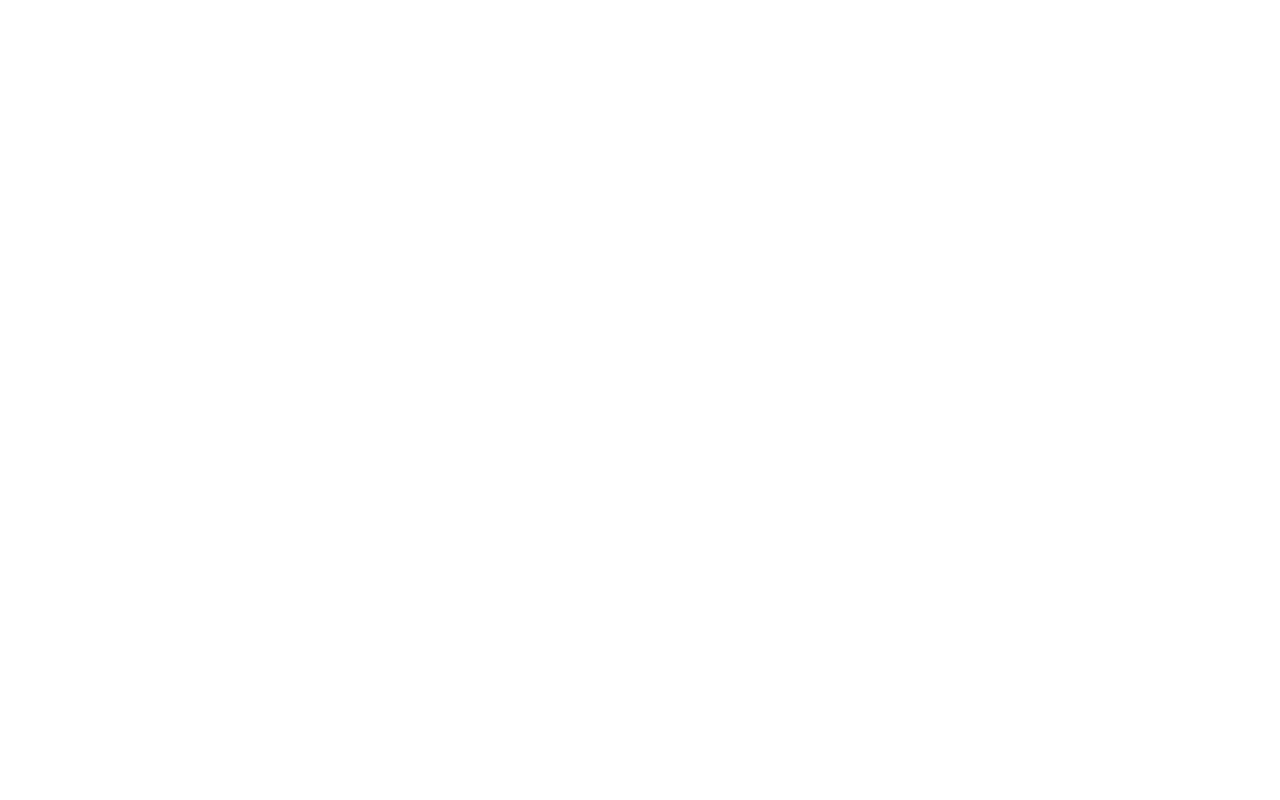
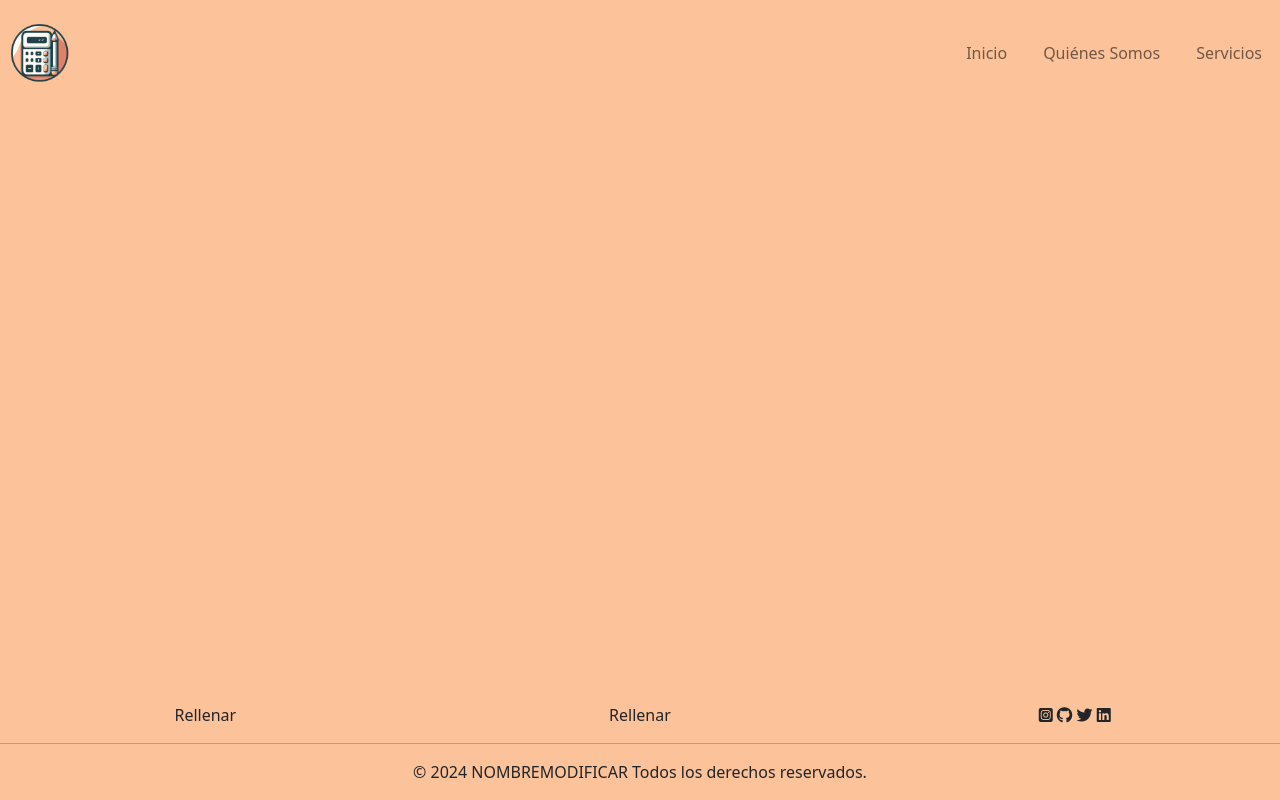
Before and after one commit to LucasCristin23/Servicios-Page, a plain HTML site: page pages/servicios.html in a window 1280 px wide. Drawn offline with nearby package versions, Linux system fonts and the light colour scheme.

Commit message:
se realizo el footer

```diff
--- /dev/null
+++ b/css/footer.css
@@ -0,0 +1,21 @@
+:root{
+    --gris-footer: #3c3c3c;
+    --letras-color:#c6c6c6;
+}
+
+/*FOTEER*/
+.footer{
+    font-size: 1.05rem;
+    border-radius: 2px;
+    background-color: #3c3c3c;
+    color: var(--letras-color);
+}
+.div1Footer{
+    margin-top: 1%!important;
+}
+.iconos{
+    font-size: 30px;
+}
+.hr{
+    margin: 0% 5% 0.5% 5%;
+}
--- a/index.html
+++ b/index.html
@@ -6,9 +6,11 @@
         <title>Inicio · Open Help</title>
         <link rel="icon" href="./img/icono.ico" sizes="96x96">
         <link rel="stylesheet" href="./css/style.css">
+        <link rel="stylesheet" href="./css/footer.css">
         <link rel="stylesheet" href="https://cdn.jsdelivr.net/npm/bootstrap@5.0.2/dist/css/bootstrap.min.css" integrity="sha384-EVSTQN3/azprG1Anm3QDgpJLIm9Nao0Yz1ztcQTwFspd3yD65VohhpuuCOmLASjC" crossorigin="anonymous">
         <script src="https://cdn.jsdelivr.net/npm/bootstrap@5.0.2/dist/js/bootstrap.bundle.min.js" integrity="sha384-MrcW6ZMFYlzcLA8Nl+NtUVF0sA7MsXsP1UyJoMp4YLEuNSfAP+JcXn/tWtIaxVXM" crossorigin="anonymous"></script>
-    </head>
+        <script src="https://kit.fontawesome.com/54de158cca.js" crossorigin="anonymous"></script>
+      </head>
     <body>
         <header>
             <nav class="navbar navbar-expand-lg navbar-light ">
@@ -33,5 +35,30 @@
               </nav>
         </header>
 
+        <main>
+          <!-- Llenar -->
+        </main>
+
+        <footer>
+          <div class="conteiner-fluid fixed-bottom footer">
+            <div class="row text-center div1Footer">
+              <div class="col-12 col-md-4">Rellenar</div>
+              <div class="col-12 col-md-4">Rellenar</div>
+              <div class="col-12 col-md-4 iconos">
+                <span><i class="fa-brands fa-square-instagram"></i></span>
+                <span><i class="fa-brands fa-github"></i></span>
+                <span><i class="fa-brands fa-twitter"></i></span>
+                <span><i class="fa-brands fa-linkedin"></i></span>
+              </div>
+            </div>
+
+            <hr class="hr">
+
+            <div class="container text-center">
+              <p>&copy; 2024 NOMBREMODIFICAR Todos los derechos reservados.</p> <!-- Derechos de autor -->
+            </div>
+          </div>
+        </footer>
+
     </body>
 </html>
--- a/pages/servicios.html
+++ b/pages/servicios.html
@@ -0,0 +1,63 @@
+<!DOCTYPE html>
+<html lang="en">
+<head>
+    <meta charset="UTF-8">
+    <meta name="viewport" content="width=device-width, initial-scale=1.0">
+    <title>Servicios - ¿Que ofrecemos?</title>
+    <link rel="icon" href="../img/icono.ico" sizes="96x96">
+    <link rel="stylesheet" href="../css/style.css">
+    <link rel="stylesheet" href="https://cdn.jsdelivr.net/npm/bootstrap@5.0.2/dist/css/bootstrap.min.css" integrity="sha384-EVSTQN3/azprG1Anm3QDgpJLIm9Nao0Yz1ztcQTwFspd3yD65VohhpuuCOmLASjC" crossorigin="anonymous">
+    <script src="https://cdn.jsdelivr.net/npm/bootstrap@5.0.2/dist/js/bootstrap.bundle.min.js" integrity="sha384-MrcW6ZMFYlzcLA8Nl+NtUVF0sA7MsXsP1UyJoMp4YLEuNSfAP+JcXn/tWtIaxVXM" crossorigin="anonymous"></script>
+    <script src="https://kit.fontawesome.com/54de158cca.js" crossorigin="anonymous"></script>
+</head>
+<body>
+    <header>
+        <!--NAV DE BS-->
+        <nav class="navbar navbar-expand-lg navbar-light ">
+            <a class="navbar-brand" href="../index.html"><img src="../img/logo.png" alt="Logo" height="80"></a>
+            <button class="navbar-toggler" type="button" data-toggle="collapse" data-target="#navbarSupportedContent" aria-controls="navbarSupportedContent" aria-expanded="false" aria-label="Toggle navigation">
+              <span class="navbar-toggler-icon"></span>
+            </button>
+
+            <div class="collapse navbar-collapse justify-content-end" id="navbarSupportedContent">
+              <ul class="navbar-nav">
+                <li class="nav-item">
+                  <a class="nav-link" href="../index.html">Inicio</a>
+                </li>
+                <li class="nav-item">
+                  <a class="nav-link" href="./about.html">Quiénes Somos</a>
+                </li>
+                <li class="nav-item">
+                  <a class="nav-link" href="./servicios.html">Servicios</a>
+                </li>
+              </ul>
+            </div>
+          </nav>
+    </header>
+
+    <main>
+      <!-- Llenar -->
+    </main>
+
+    <footer>
+        <div class="conteiner-fluid fixed-bottom footer">
+          <div class="row text-center div1Footer">
+            <div class="col-12 col-md-4">Rellenar</div>
+            <div class="col-12 col-md-4">Rellenar</div>
+            <div class="col-12 col-md-4 iconos">
+              <span><i class="fa-brands fa-square-instagram"></i></span>
+              <span><i class="fa-brands fa-github"></i></span>
+              <span><i class="fa-brands fa-twitter"></i></span>
+              <span><i class="fa-brands fa-linkedin"></i></span>
+            </div>
+          </div>
+
+          <hr class="hr">
+
+          <div class="container text-center">
+            <p>&copy; 2024 NOMBREMODIFICAR Todos los derechos reservados.</p> <!-- Derechos de autor -->
+          </div>
+        </div>
+    </footer>
+</body>
+</html>
```
Also changed, not shown: pages/about.html (+54 -1 lines), pages/err404.html (+43 -7 lines), img/facebook-svgrepo-com.svg (added), img/social-media-brands-and-logotypes-svgrepo-com.svg (added), img/twitter-svgrepo-com.svg (added).
